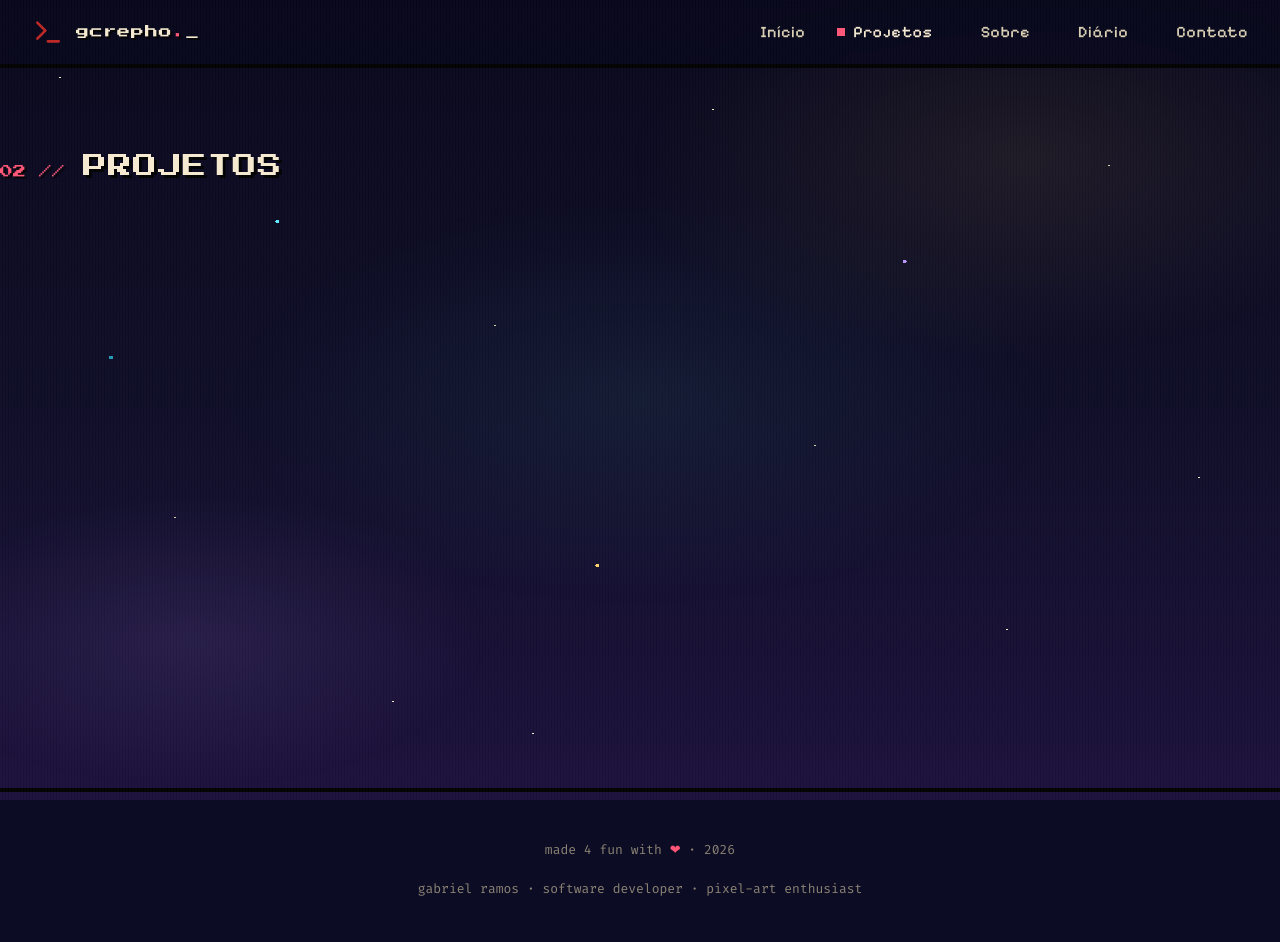
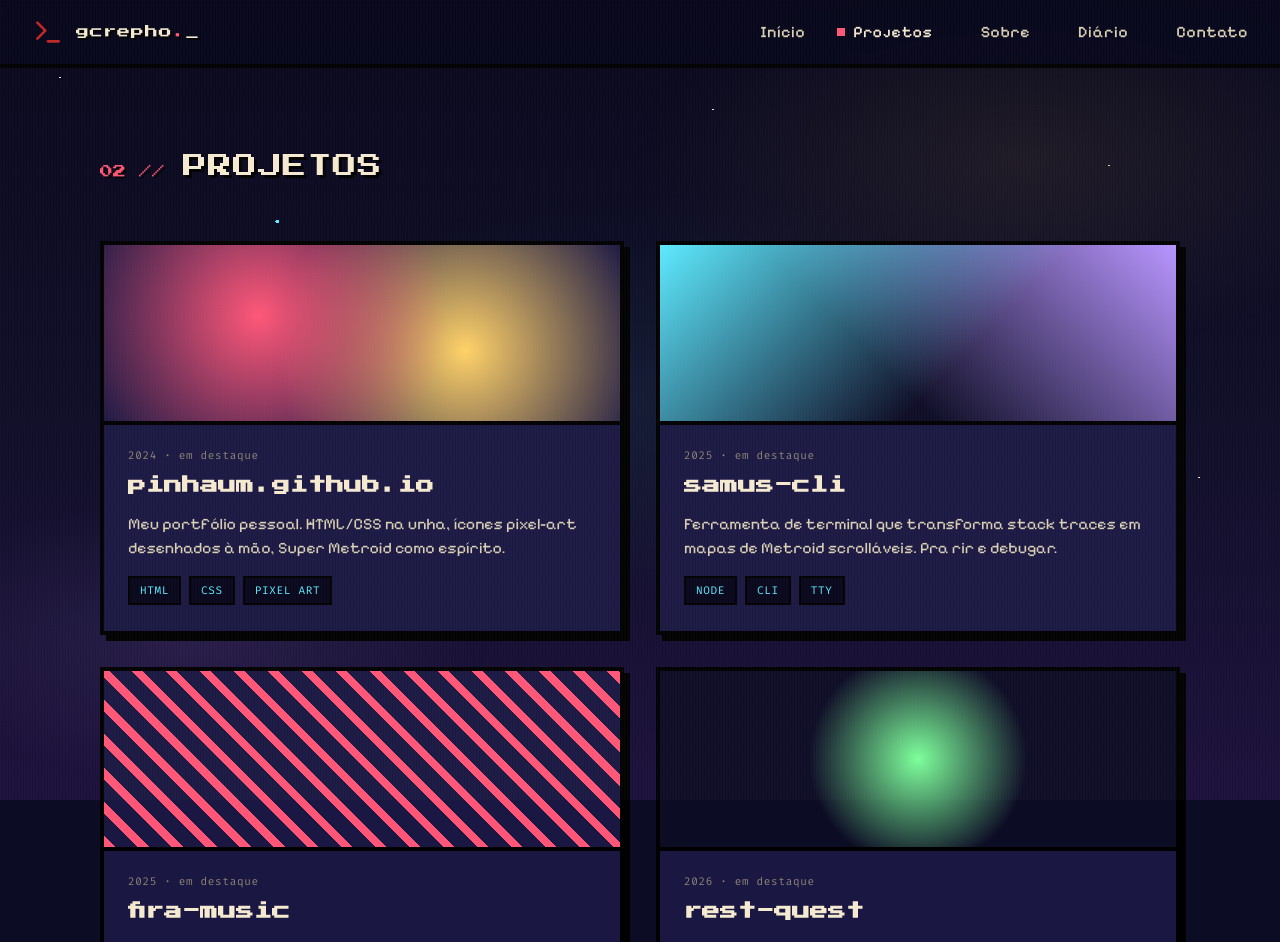
Before and after one commit to pinhaum/pinhaum.github.io, a SvelteKit app: page /projects in a window 1280 px wide. Shown: the top 942 px of the page. Built offline with nearby package versions, Linux system fonts and the light colour scheme.

Commit message:
feat(projects): implement project cards grid with CSS gradient covers

```diff
--- a/src/routes/projects/+page.svelte
+++ b/src/routes/projects/+page.svelte
@@ -1,11 +1,138 @@
-<svelte:head>
-  <title>Projetos · gcrepho</title>
-</svelte:head>
+<script lang="ts">
+  const PROJECTS = [
+    {
+      id: 'pinhaum',
+      cover: 'cover-1',
+      year: '2024',
+      name: 'pinhaum.github.io',
+      desc: 'Meu portfólio pessoal. HTML/CSS na unha, ícones pixel-art desenhados à mão, Super Metroid como espírito.',
+      tags: ['HTML', 'CSS', 'Pixel Art'],
+    },
+    {
+      id: 'samus-cli',
+      cover: 'cover-2',
+      year: '2025',
+      name: 'samus-cli',
+      desc: 'Ferramenta de terminal que transforma stack traces em mapas de Metroid scrolláveis. Pra rir e debugar.',
+      tags: ['Node', 'CLI', 'TTY'],
+    },
+    {
+      id: 'fira-music',
+      cover: 'cover-3',
+      year: '2025',
+      name: 'fira-music',
+      desc: 'Biblioteca pequena pra escrever cifras de música em monoespaçado. Imprime bonito, lê melhor ainda.',
+      tags: ['Ruby', 'Música'],
+    },
+    {
+      id: 'rest-quest',
+      cover: 'cover-4',
+      year: '2026',
+      name: 'rest-quest',
+      desc: 'Um explorador de API REST em estilo 16-bit. Digita uma URL, vê o resultado como se fosse uma batalha de RPG.',
+      tags: ['React', 'REST', 'Game'],
+    },
+  ];
+</script>
 
-<section class="page">
+<svelte:head><title>Projetos · gcrepho</title></svelte:head>
+
+<section class="page container">
   <header class="page-title">
     <span class="num">02 //</span>
     <span class="label">PROJETOS</span>
   </header>
-  <!-- TODO: grid de projetos -->
+  <div class="projects-grid">
+    {#each PROJECTS as p}
+      <article class="card project">
+        <div class="project-cover {p.cover}"></div>
+        <div class="project-body">
+          <div class="project-meta">{p.year} · em destaque</div>
+          <h3 class="project-name">{p.name}</h3>
+          <p class="project-desc">{p.desc}</p>
+          <div class="project-tags">
+            {#each p.tags as t}<span class="tag">{t}</span>{/each}
+          </div>
+        </div>
+      </article>
+    {/each}
+  </div>
 </section>
+
+<style>
+  .projects-grid {
+    display: grid;
+    grid-template-columns: 1fr 1fr;
+    gap: var(--space-6);
+  }
+
+  .project {
+    padding: 0;
+    overflow: hidden;
+  }
+
+  .project-cover {
+    height: 180px;
+    border-bottom: var(--border-2);
+    image-rendering: pixelated;
+  }
+
+  .project-cover.cover-1 {
+    background:
+      radial-gradient(circle at 30% 40%, var(--gcr-coral) 0%, transparent 50%),
+      radial-gradient(circle at 70% 60%, var(--gcr-moon) 0%, transparent 50%),
+      var(--gcr-dusk);
+  }
+
+  .project-cover.cover-2 {
+    background:
+      linear-gradient(135deg, var(--gcr-aurora) 0%, transparent 60%),
+      linear-gradient(225deg, var(--gcr-nebula) 0%, transparent 60%),
+      var(--gcr-night);
+  }
+
+  .project-cover.cover-3 {
+    background:
+      repeating-linear-gradient(45deg, var(--gcr-coral) 0 8px, transparent 8px 24px),
+      var(--gcr-dusk);
+  }
+
+  .project-cover.cover-4 {
+    background:
+      radial-gradient(circle at 50% 50%, var(--gcr-spark) 0%, transparent 40%),
+      var(--gcr-night);
+  }
+
+  .project-body {
+    padding: 22px var(--space-5) 26px;
+  }
+
+  .project-meta {
+    font-family: var(--font-mono);
+    font-size: 11px;
+    color: var(--fg-muted);
+    letter-spacing: 0.06em;
+    margin-bottom: var(--space-2);
+  }
+
+  .project-name {
+    font-family: var(--font-display);
+    font-size: 18px;
+    color: var(--gcr-paper);
+    margin: 0 0 var(--space-3);
+  }
+
+  .project-desc {
+    font-family: var(--font-body);
+    font-size: var(--fs-small);
+    line-height: 1.5;
+    color: var(--fg-2);
+    margin: 0 0 var(--space-4);
+  }
+
+  .project-tags {
+    display: flex;
+    gap: var(--space-2);
+    flex-wrap: wrap;
+  }
+</style>
```
